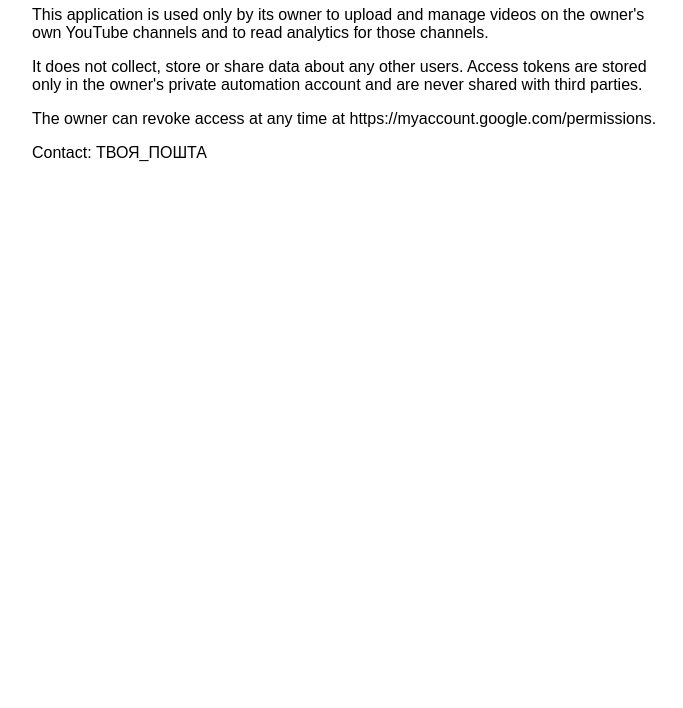
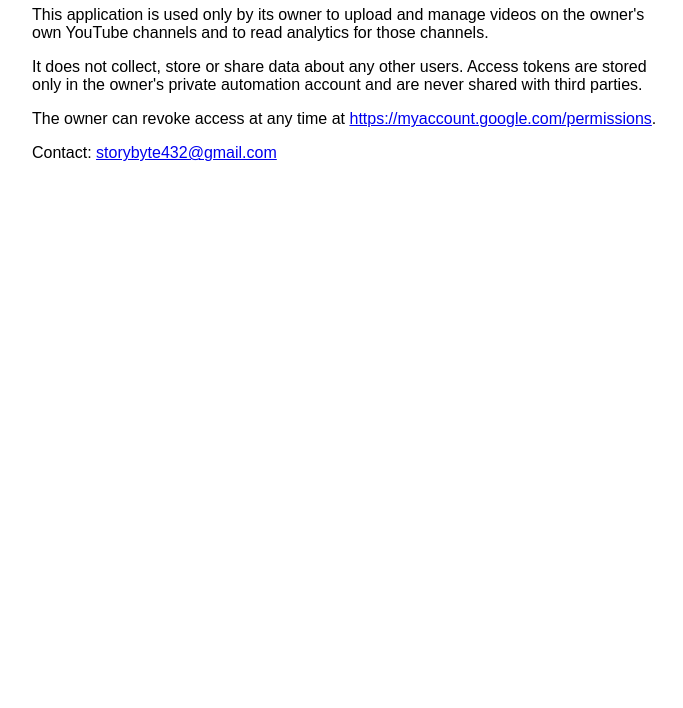
Before and after one commit to a1ry2022/a1ry2022.github.io, a plain HTML site: page privacy.html in a window 1280 px wide. Shown: the part 92-800 px from the top of the page, without its empty margins (288-971 px from the left). Drawn offline with Linux system fonts and the light colour scheme.

Commit message:
Update privacy.html

```diff
--- a/privacy.html
+++ b/privacy.html
@@ -4,6 +4,6 @@
 <h1>Privacy Policy</h1>
 <p>This application is used only by its owner to upload and manage videos on the owner's own YouTube channels and to read analytics for those channels.</p>
 <p>It does not collect, store or share data about any other users. Access tokens are stored only in the owner's private automation account and are never shared with third parties.</p>
-<p>The owner can revoke access at any time at https://myaccount.google.com/permissions.</p>
-<p>Contact: ТВОЯ_ПОШТА</p>
+<p>The owner can revoke access at any time at <a href="https://myaccount.google.com/permissions">https://myaccount.google.com/permissions</a>.</p>
+<p>Contact: <a href="mailto:storybyte432@gmail.com">storybyte432@gmail.com</a></p>
 </body></html>
```
